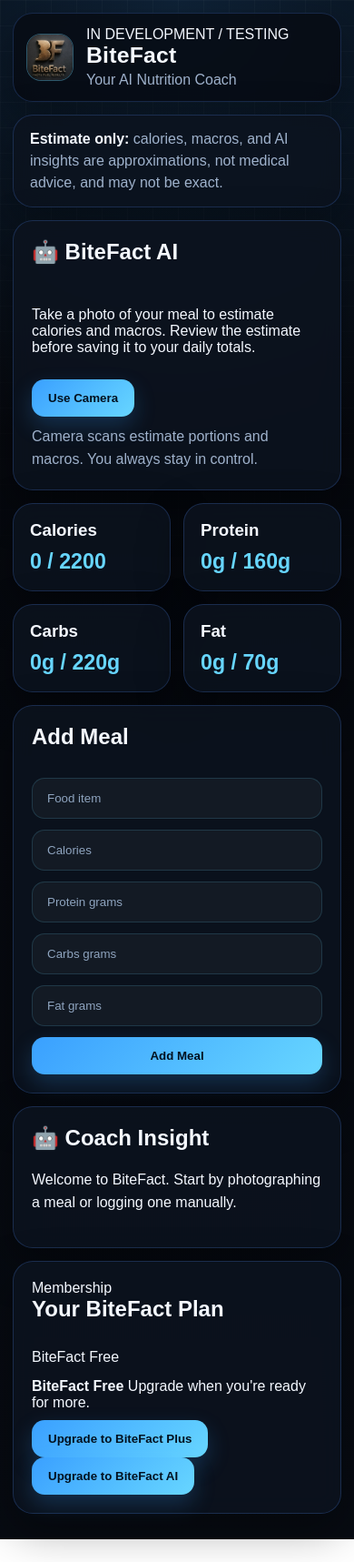
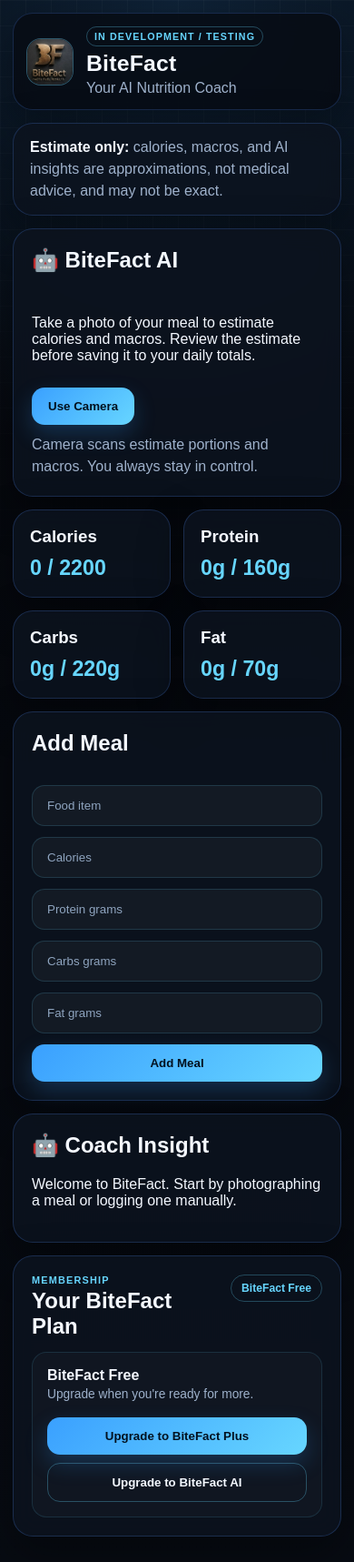
Before and after one commit to ToastidTech/BiteFact, a website: page index.html in a window 390 px wide. Shown: the whole page at 91% size. Before the commit the page ends 1692 px from the top, so only its background shows below. Drawn offline with Linux system fonts and the light colour scheme.

Commit message:
Polish BiteFact plan and AI result presentation

```diff
--- a/style.css
+++ b/style.css
@@ -12,21 +12,14 @@
     --shadow: 0 18px 50px rgba(0, 0, 0, 0.35);
 }
 
-* {
-    box-sizing: border-box;
-}
-
-html {
-    scroll-behavior: smooth;
-}
+* { box-sizing: border-box; }
+html { scroll-behavior: smooth; }
 
 body {
     margin: 0;
     padding: 20px;
     font-family: Arial, Helvetica, sans-serif;
-    background:
-        radial-gradient(circle at top, rgba(58, 160, 255, 0.18), transparent 30%),
-        linear-gradient(180deg, #05070c 0%, var(--bg) 100%);
+    background: radial-gradient(circle at top, rgba(58, 160, 255, 0.18), transparent 30%), linear-gradient(180deg, #05070c 0%, var(--bg) 100%);
     color: var(--text);
     min-height: 100vh;
 }
@@ -36,9 +29,7 @@ body::before {
     position: fixed;
     inset: 0;
     pointer-events: none;
-    background-image:
-        linear-gradient(rgba(255,255,255,0.035) 1px, transparent 1px),
-        linear-gradient(90deg, rgba(255,255,255,0.035) 1px, transparent 1px);
+    background-image: linear-gradient(rgba(255,255,255,0.035) 1px, transparent 1px), linear-gradient(90deg, rgba(255,255,255,0.035) 1px, transparent 1px);
     background-size: 28px 28px;
     mask-image: linear-gradient(180deg, rgba(0,0,0,0.75), transparent 90%);
 }
@@ -67,30 +58,28 @@ header.app-header {
     background: rgba(255,255,255,0.03);
 }
 
-header h1 {
-    margin: 0;
-    font-size: 2rem;
-    letter-spacing: 0.2px;
+.app-status {
+    display: inline-block;
+    margin-bottom: 5px;
+    padding: 4px 8px;
+    border: 1px solid rgba(103, 214, 255, 0.3);
+    border-radius: 999px;
+    color: var(--accent-2);
+    font-size: 0.67rem;
+    font-weight: 800;
+    letter-spacing: 1.1px;
 }
 
-header p {
-    margin: 4px 0 0;
-    color: var(--muted);
-}
-
-section {
-    max-width: 1100px;
-    margin: 14px auto;
-}
+header h1 { margin: 0; font-size: 2rem; letter-spacing: 0.2px; }
+header p { margin: 4px 0 0; color: var(--muted); }
+section { max-width: 1100px; margin: 14px auto; }
 
 .disclaimer-banner,
-.trial-card,
 .coach-card,
 .coach,
 .meal-box,
 .plans,
-.card,
-.plan {
+.card {
     background: var(--panel);
     border: 1px solid var(--panel-border);
     border-radius: var(--radius);
@@ -98,42 +87,12 @@ section {
     backdrop-filter: blur(12px);
 }
 
-.disclaimer-banner {
-    padding: 14px 18px;
-    color: var(--muted);
-    line-height: 1.5;
-}
-
-.disclaimer-banner strong {
-    color: var(--text);
-}
-
-.trial-card,
-.coach-card,
-.coach,
-.meal-box,
-.plans {
-    padding: 20px;
-}
-
-.trial-card h2,
-.coach-card h2,
-.coach h2,
-.meal-box h2,
-.plans h2 {
-    margin-top: 0;
-}
-
-.coach-card {
-    display: grid;
-    gap: 10px;
-}
-
-.coach-note {
-    margin: 0;
-    color: var(--muted);
-    line-height: 1.5;
-}
+.disclaimer-banner { padding: 14px 18px; color: var(--muted); line-height: 1.5; }
+.disclaimer-banner strong { color: var(--text); }
+.coach-card, .coach, .meal-box, .plans { padding: 20px; }
+.coach-card h2, .coach h2, .meal-box h2 { margin-top: 0; }
+.coach-card { display: grid; gap: 10px; }
+.coach-note { margin: 0; color: var(--muted); line-height: 1.5; }
 
 .dashboard {
     display: grid;
@@ -143,28 +102,10 @@ section {
     margin: 14px auto;
 }
 
-.card,
-.plan {
-    padding: 18px;
-}
-
-.card h3,
-.plan h3 {
-    margin-top: 0;
-    margin-bottom: 10px;
-}
-
-.card p {
-    margin: 0;
-    font-size: 1.7rem;
-    font-weight: 700;
-    color: var(--accent-2);
-}
-
-.meal-box {
-    display: grid;
-    gap: 12px;
-}
+.card { padding: 18px; }
+.card h3 { margin-top: 0; margin-bottom: 10px; }
+.card p { margin: 0; font-size: 1.7rem; font-weight: 700; color: var(--accent-2); }
+.meal-box { display: grid; gap: 12px; }
 
 input {
     width: 100%;
@@ -175,15 +116,8 @@ input {
     color: var(--text);
     outline: none;
 }
-
-input::placeholder {
-    color: #8ea4bf;
-}
-
-input:focus {
-    border-color: rgba(103, 214, 255, 0.55);
-    box-shadow: 0 0 0 3px rgba(58, 160, 255, 0.14);
-}
+input::placeholder { color: #8ea4bf; }
+input:focus { border-color: rgba(103, 214, 255, 0.55); box-shadow: 0 0 0 3px rgba(58, 160, 255, 0.14); }
 
 button {
     appearance: none;
@@ -197,65 +131,50 @@ button {
     box-shadow: 0 10px 24px rgba(58, 160, 255, 0.22);
     transition: transform 0.15s ease, filter 0.15s ease, box-shadow 0.15s ease;
 }
+button:hover { transform: translateY(-1px); filter: brightness(1.04); box-shadow: 0 14px 28px rgba(58, 160, 255, 0.28); }
+button:active { transform: translateY(0); }
+.camera-button { width: fit-content; }
 
-button:hover {
-    transform: translateY(-1px);
-    filter: brightness(1.04);
-    box-shadow: 0 14px 28px rgba(58, 160, 255, 0.28);
-}
+.plans { display: grid; gap: 14px; }
+.plans-header { display: flex; align-items: center; justify-content: space-between; gap: 16px; }
+.plans-header h2 { margin: 3px 0 0; }
+.section-kicker { color: var(--accent-2); font-size: 0.68rem; font-weight: 800; letter-spacing: 1.2px; text-transform: uppercase; }
+.current-plan { padding: 7px 11px; border: 1px solid rgba(103, 214, 255, 0.28); border-radius: 999px; color: var(--accent-2); font-size: 0.76rem; font-weight: 800; white-space: nowrap; }
+.plan-options { display: flex; align-items: center; justify-content: space-between; gap: 18px; padding: 16px; border: 1px solid rgba(103, 214, 255, 0.13); border-radius: 16px; background: rgba(255,255,255,0.025); }
+.plan-option-copy { display: grid; gap: 4px; }
+.plan-option-copy strong { font-size: 1rem; }
+.plan-option-copy span { color: var(--muted); font-size: 0.86rem; }
+.plan-actions { display: flex; gap: 9px; flex-wrap: wrap; justify-content: flex-end; }
+.secondary-plan-button { color: var(--text); background: transparent; border: 1px solid rgba(103, 214, 255, 0.3); box-shadow: none; }
+.secondary-plan-button:hover { background: rgba(103, 214, 255, 0.08); box-shadow: none; }
+.plan-thank-you { width: 100%; text-align: center; padding: 8px 4px; color: var(--accent-2); }
 
-button:active {
-    transform: translateY(0);
-}
+.bitefact-ai-result { margin-top: 4px; padding: 16px; border: 1px solid rgba(103, 214, 255, 0.18); border-radius: 16px; background: rgba(7, 11, 18, 0.62); }
+.bitefact-ai-result.success { border-color: rgba(103, 214, 255, 0.35); }
+.bitefact-ai-result.error { border-color: rgba(255, 107, 107, 0.28); }
+.result-title-row { display: flex; align-items: center; justify-content: space-between; gap: 12px; }
+.result-title-row h3 { margin: 0; }
+.result-badge { padding: 4px 7px; border-radius: 999px; background: rgba(103, 214, 255, 0.1); color: var(--accent-2); font-size: 0.62rem; font-weight: 800; letter-spacing: 0.8px; }
+.bitefact-ai-result label { display: grid; gap: 6px; margin: 14px 0; color: var(--muted); font-size: 0.8rem; }
+.result-grid { display: grid; grid-template-columns: repeat(4, 1fr); gap: 8px; margin: 12px 0; }
+.result-grid div { padding: 10px; border-radius: 12px; background: rgba(255,255,255,0.035); }
+.result-grid span { display: block; color: var(--muted); font-size: 0.72rem; }
+.result-grid strong { display: block; margin-top: 4px; font-size: 1.1rem; color: var(--accent-2); }
+.result-detail, .result-notes { color: var(--muted); font-size: 0.78rem; }
+.result-notes { margin-bottom: 14px; }
 
-.camera-button {
-    width: fit-content;
-}
-
-.plans {
-    display: grid;
-    gap: 14px;
-}
-
-.plans > div {
-    display: grid;
-    gap: 10px;
-}
-
-.plan.ai {
-    border-color: rgba(103, 214, 255, 0.45);
-}
-
-.plan p {
-    margin: 0;
-    color: var(--muted);
-}
-
-#trialStatus,
-#coachMessage,
-#cameraNote {
-    line-height: 1.55;
+@media (max-width: 720px) {
+    .plan-options { align-items: stretch; flex-direction: column; }
+    .plan-actions { justify-content: stretch; width: 100%; }
+    .plan-actions button { flex: 1 1 100%; }
+    .result-grid { grid-template-columns: repeat(2, 1fr); }
 }
 
 @media (max-width: 640px) {
-    body {
-        padding: 14px;
-    }
-
-    header.app-header {
-        padding: 14px;
-    }
-
-    .app-logo {
-        width: 52px;
-        height: 52px;
-    }
-
-    header h1 {
-        font-size: 1.55rem;
-    }
-
-    .card p {
-        font-size: 1.45rem;
-    }
+    body { padding: 14px; }
+    header.app-header { padding: 14px; }
+    .app-logo { width: 52px; height: 52px; }
+    header h1 { font-size: 1.55rem; }
+    .card p { font-size: 1.45rem; }
+    .plans-header { align-items: flex-start; }
 }
```
